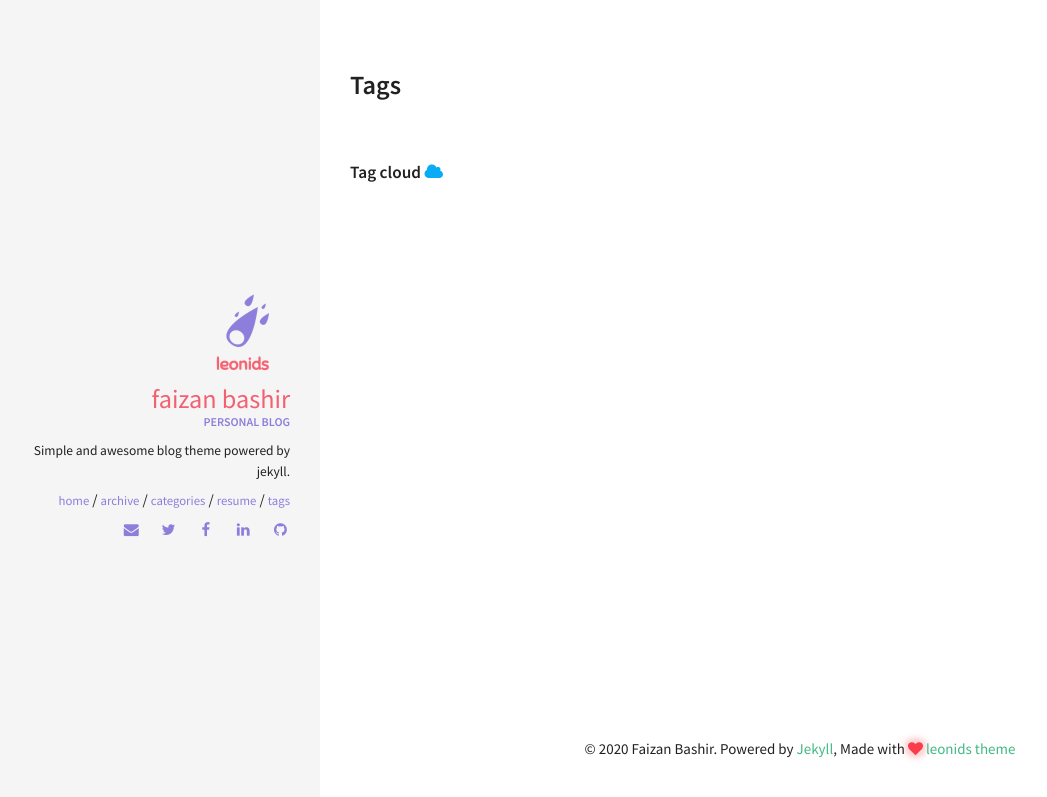
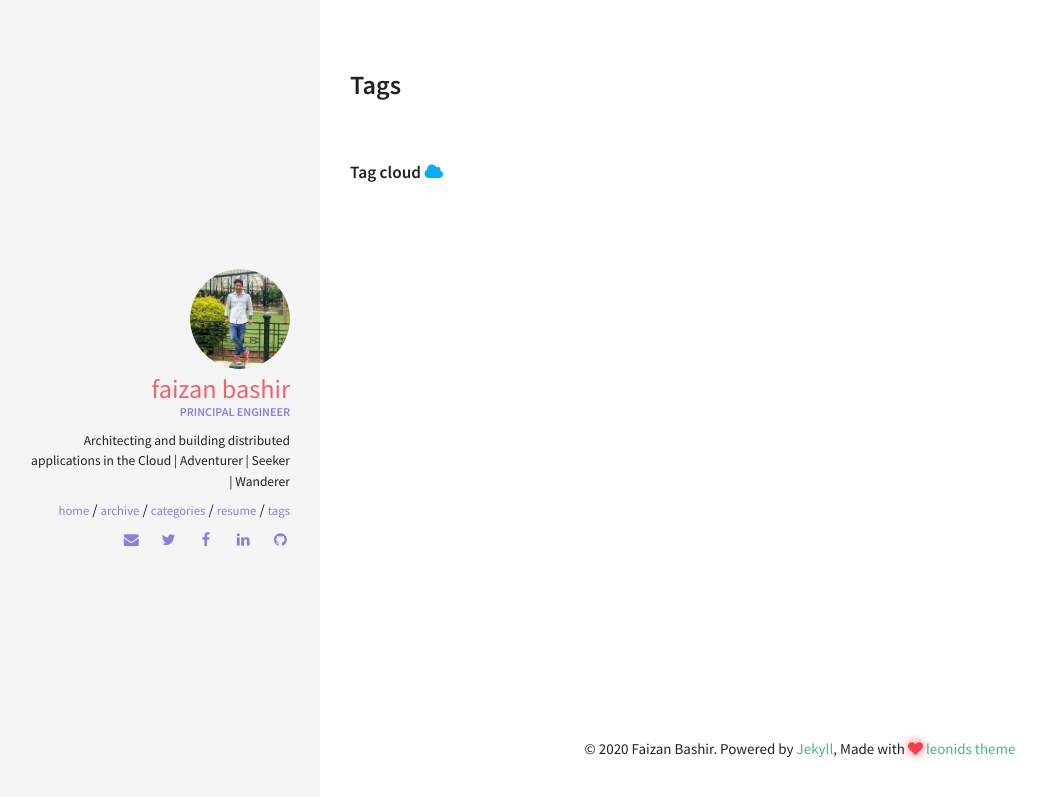
Before and after one commit to faizanbashir/faizanbashir.github.io, a Jekyll site: the page built from tags.html, in a window 1280 px wide. Shown: the top 797 px of the page, without its empty margins (0-1047 px from the left). Built offline with Jekyll 4.4.1, drawn with Linux system fonts in a browser that asks for light colours.

Commit message:
Updated site config

```diff
--- a/_config.yml
+++ b/_config.yml
@@ -4,10 +4,10 @@
 ####################################
 #
 title: Faizan Bashir
-email: faizan.ibn.bashir@gmail.com
-description: A simple and awesome blog theme powered by jekyll.
-url: # the base hostname & protocol for your site
-keywords: ["blog", "jekyll", "docker", "kubernetes", "serverless", "python", "nodejs", "swarm"]
+email: "faizan.ibn.bashir@gmail.com"
+description: "Principal Engineer | Architecting and building distributed applications in the Cloud | Adventurer | Seeker | Wanderer"
+url: "https://faizanbashir.me"
+keywords: ["docker", "kubernetes", "managed kubernetes", "eks", "gke", "serverless", "python", "nodejs", "docker swarm", "distributed applications", "aws", "google cloud", "cloud", "data science", "blog", "jekyll"]
 
 #
 ###################################
@@ -18,7 +18,7 @@
 markdown:          kramdown
 highlighter:       rouge
 excerpt_separator: <!--more-->
-permalink:         /articles/:year-:month/:title
+permalink:         /:categories/:year/:month/:day/:title/
 
 kramdown:
   auto_ids: true
@@ -37,9 +37,9 @@
 #
 owner:
   name: Faizan Bashir
-  avatar: leonids-logo.png
-  job: "Personal Blog"
-  bio: "Simple and awesome blog theme powered by jekyll."
+  avatar: faizanbashir.png
+  job: "Principal Engineer"
+  bio: "Architecting and building distributed applications in the Cloud | Adventurer | Seeker | Wanderer"
   email: faizan.ibn.bashir@gmail.com
   disqus-shortname:
   twitter: faizanbasher
```
